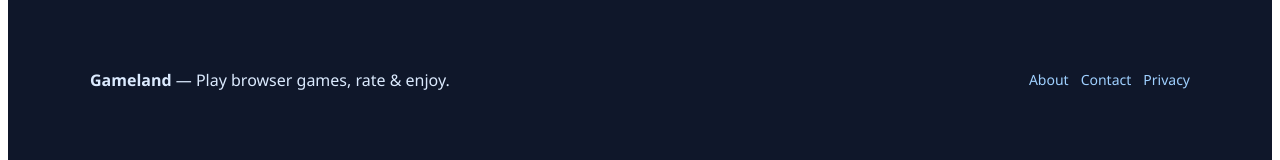
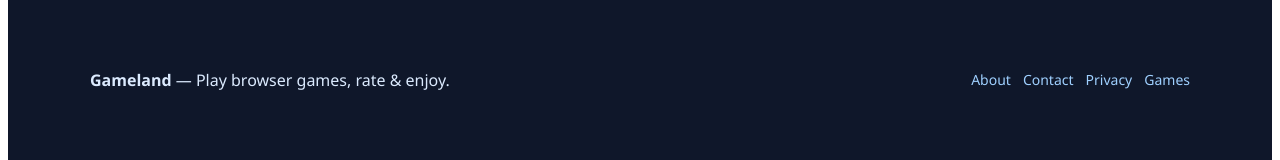
Before and after one commit to nitishmanchanda2003/gameland-, a React (Create React App) app in the folder apps/frontend/: page /game/1 in a window 1280 px wide. Shown: the part 641-801 px from the top of the page. Built offline with nearby package versions, Linux system fonts and the light colour scheme; no server answers.

Commit message:
Footer changes

```diff
--- a/apps/frontend/src/components/Footer.jsx
+++ b/apps/frontend/src/components/Footer.jsx
@@ -12,6 +12,7 @@ export default function Footer() {
           <a href="#" style={styles.link}>About</a>
           <a href="#" style={styles.link}>Contact</a>
           <a href="#" style={styles.link}>Privacy</a>
+          <a href="#" style={styles.link}>Games</a>
         </div>
       </div>
     </footer>
```
